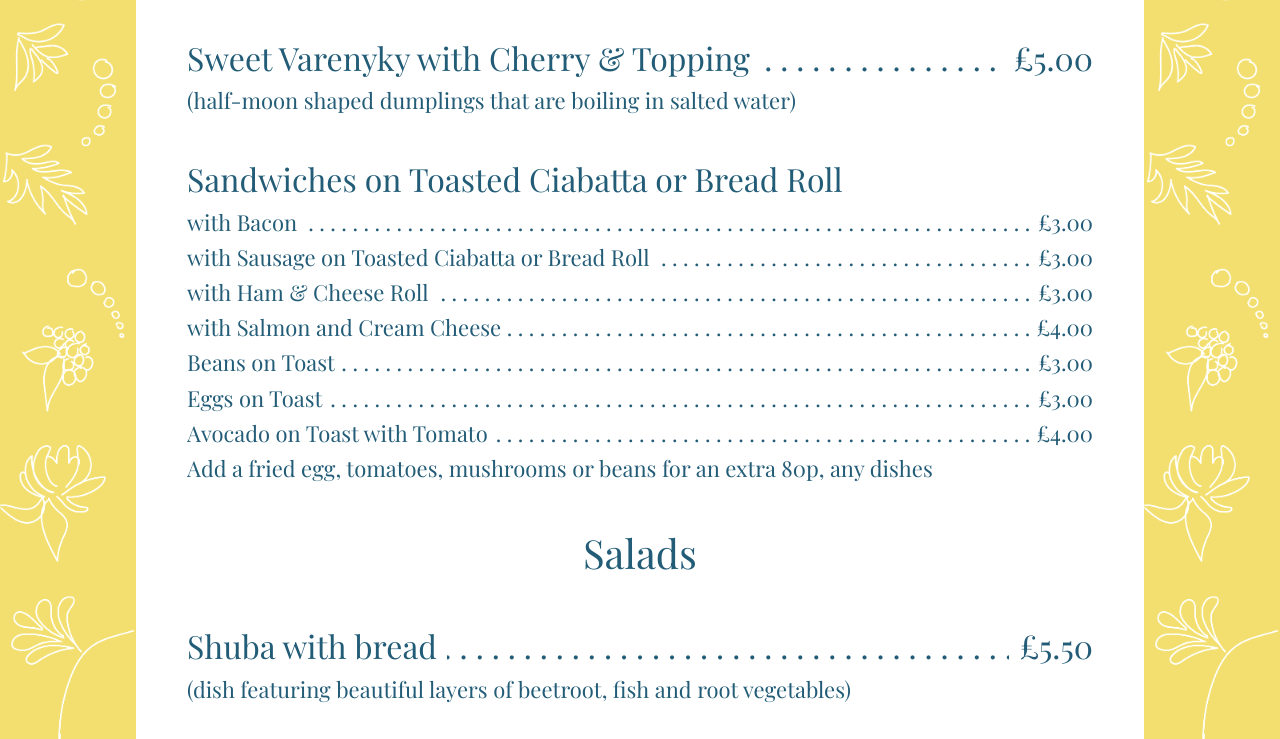
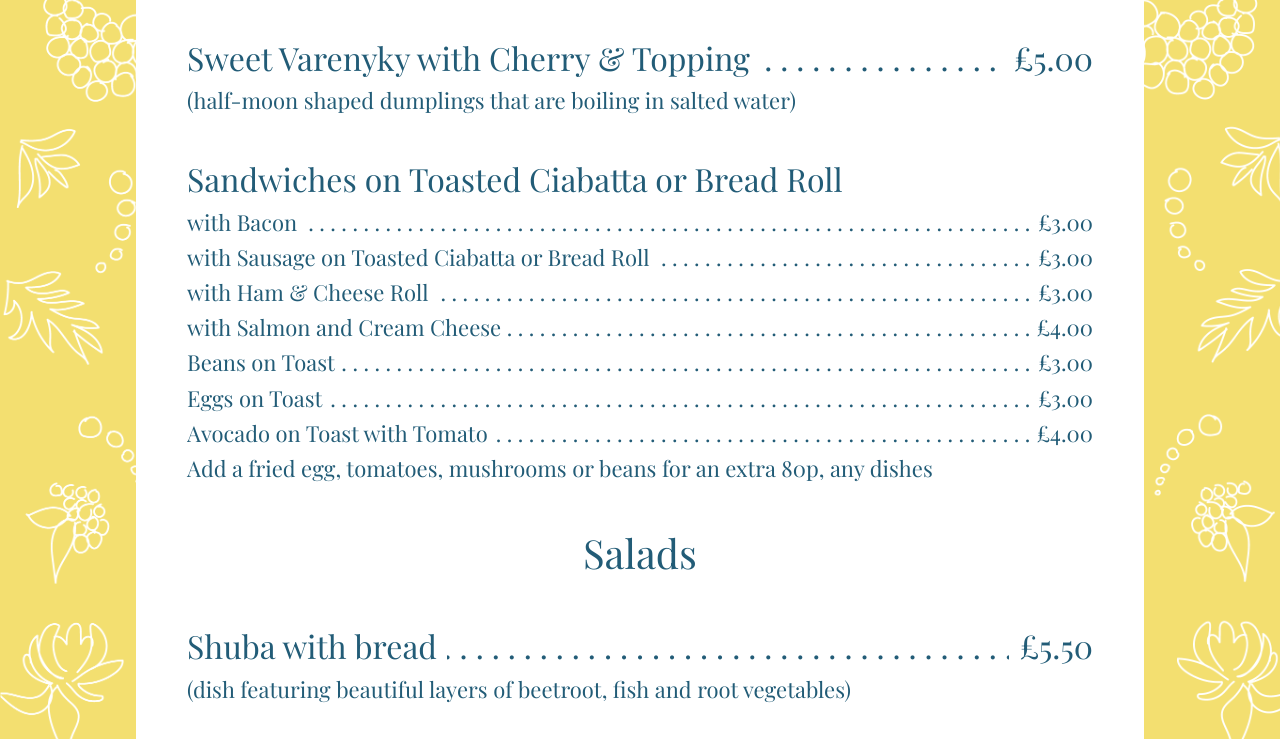
Before and after one commit to thusbandUK/CafeKalyna, a plain HTML site: page menu.html in a window 1280 px wide. Shown: the part 733-1472 px from the top of the page. Drawn offline with nearby package versions, Linux system fonts and the light colour scheme.

Commit message:
yellow banners synched between menu and home pages

```diff
--- a/menu.html
+++ b/menu.html
@@ -42,13 +42,14 @@
 		<main>
 
 			<div class="berry-design-container">
-				<div class="berry-design">
+				<div class="berry-design" id="berry-design-left">
+					<!--
 					<img
 						src="./images/Webpage/Designs/Web/Flower pattern left hand side.png"
 					/>
 					<img
 						src="./images/Webpage/Designs/Web/Flower pattern left hand side.png"
-					/>
+					/>-->
 				</div>
 
 				<div class="menu">
@@ -287,10 +288,10 @@
                     </div>
 				</div>
 
-				<div class="berry-design">
-					<img
+				<div class="berry-design" id="berry-design-right">
+					<!--<img
 						src="./images/Webpage/Designs/Web/Flower pattern left hand side.png"
-					/>
+					/>-->
 				</div>
 			</div>
 				</main>
```
